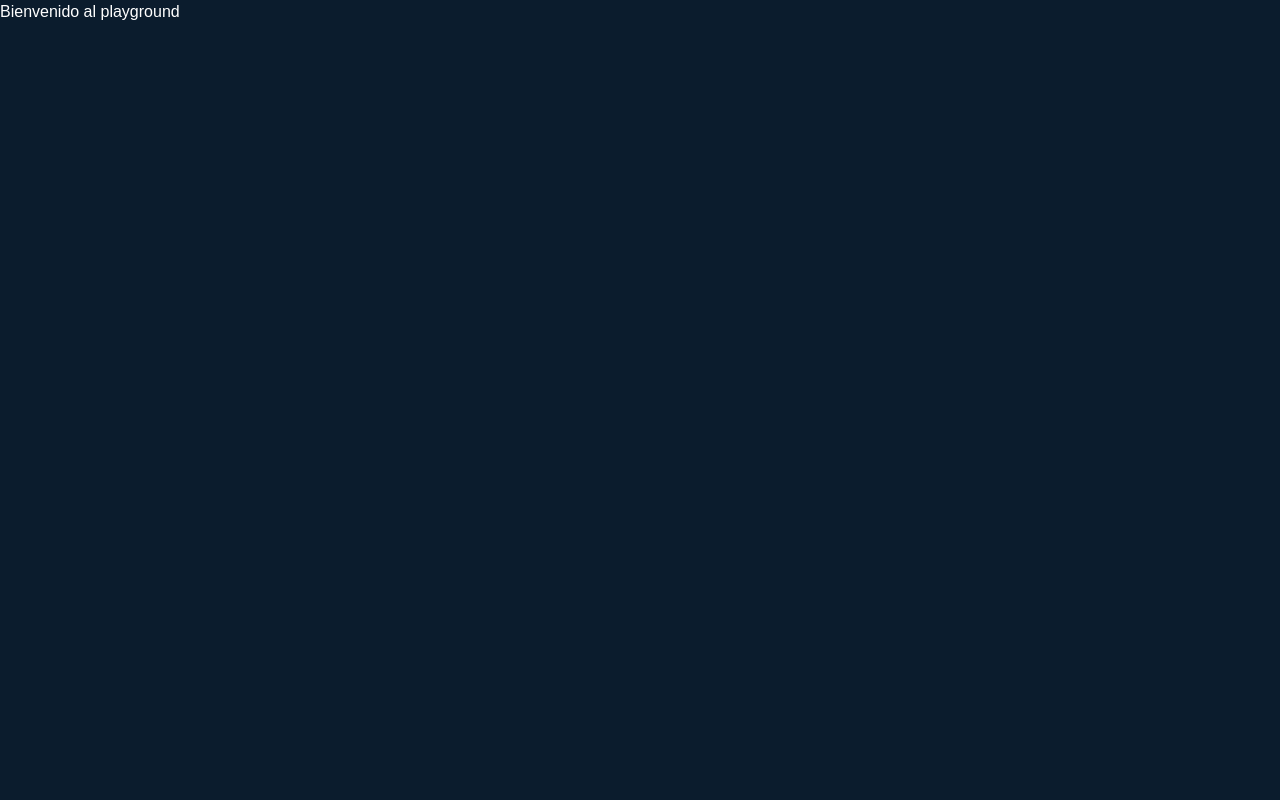
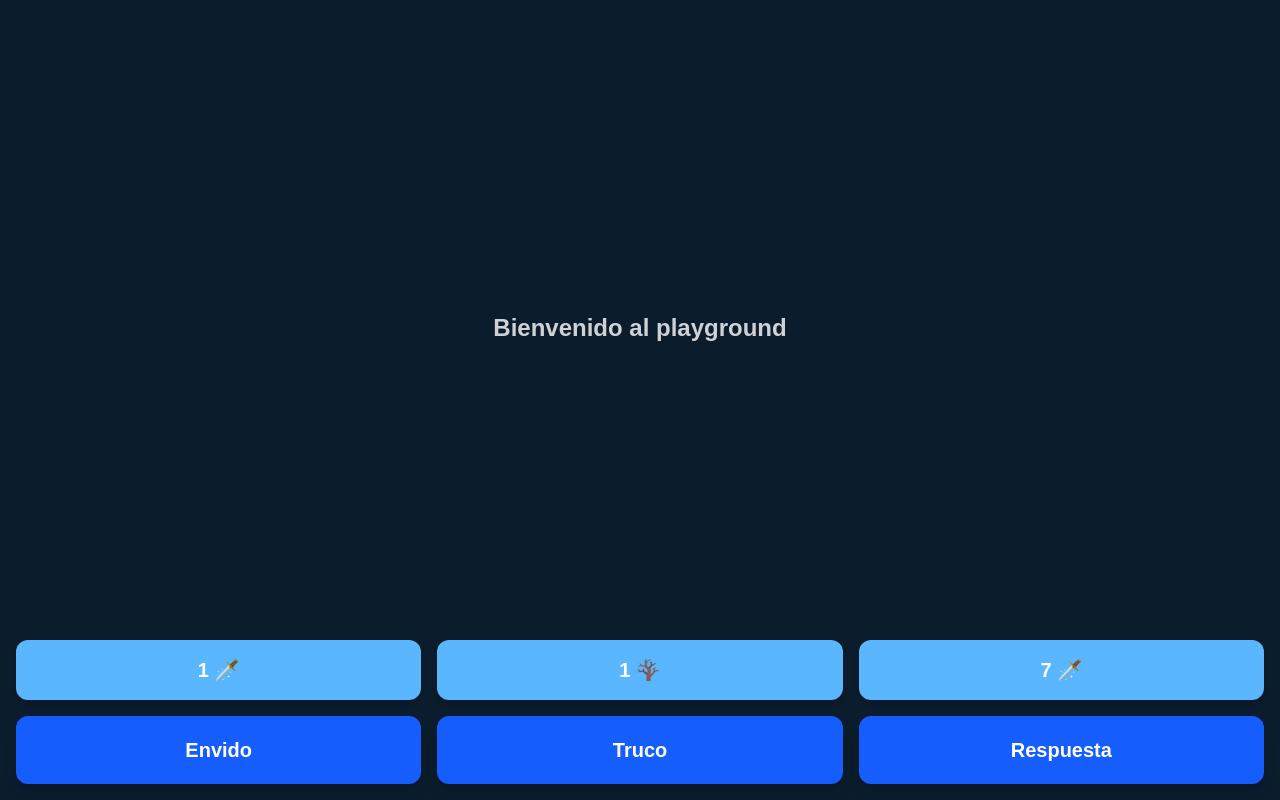
Before and after one commit to aleleup/Truco_Front_End, a Next.js app: page /playground in a window 1280 px wide. Built offline with nearby package versions, Linux system fonts and the light colour scheme.

Commit message:
playground ready to connect to server

```diff
--- /dev/null
+++ b/app/interfaces/gameEntranceInterfaces.tsx
@@ -0,0 +1,39 @@
+export type gameEntrance = PlayerStatus | PlayersAction | AuthorizationToPlay | IdAssignation | null
+// export interface gameEntrance{
+//     bet: Array<String>,
+//     card_index: number,
+//     allow_access: boolean,
+//     new_id: number
+// }
+export interface PlayersAction {
+    bet: Array<String>,
+    card_index: number
+}
+interface AuthorizationToPlay {
+    allow_access: boolean
+}
+interface IdAssignation {
+    new_id: number
+}
+interface PlayerStatus{
+    player_id: number,
+    points: number,
+    cards: Array<Card>,
+    options: PlayerOptions,
+    envido: number,
+    is_player_turn: boolean,
+
+}
+
+interface Card{
+    name: string,
+    value: number,
+    type: string,
+    envido_value: number
+}
+
+export interface PlayerOptions{
+    Respuesta?: Record<number, string>,
+    Truco: string,
+    Envido?: Record<number, string>
+}
--- /dev/null
+++ b/app/playground/components/ActionModal.tsx
@@ -0,0 +1,49 @@
+'use client';
+
+import React from 'react';
+import { ActionModalProps } from '@/app/interfaces/propsInterfaces';
+
+
+
+export default function ActionModal({buttonsArray, onClose, setBet}: ActionModalProps) {
+
+  return (
+    <div className="fixed inset-0 z-50 flex items-end justify-center bg-black/50">
+
+      {/* Contenedor del modal */}
+      <div className="w-full max-w-sm bg-[var(--color-primary)] rounded-t-3xl p-4 shadow-xl animate-slide-up">
+
+        {/* Botón cerrar (opcional) */}
+        {onClose && (
+          <button
+            onClick={onClose}
+            className="mb-3 w-full text-center text-sm text-gray-300"
+          >
+            Cerrar
+          </button>
+        )}
+
+        {/* Lista de botones */}
+        <div className="flex flex-col gap-3">
+          {buttonsArray.map((bet, index) => (
+            <button
+              key={index}
+              onClick={() => setBet(bet)}
+              className="
+                w-full py-4
+                bg-[var(--color-secondary)]
+                text-white font-bold text-lg
+                rounded-xl
+                shadow-md
+                active:scale-95
+                transition
+              "
+            >
+              {bet}
+            </button>
+          ))}
+        </div>
+      </div>
+    </div>
+  );
+}
--- a/app/playground/page.tsx
+++ b/app/playground/page.tsx
@@ -1,20 +1,126 @@
 'use client';
+
 import { useIdStore } from '@/hooks/useIdStore';
-import React from 'react'
- function PlayerPlayGround(){
-  const {id} = useIdStore()
-  console.log("USER ID: ", id)
-  // console.log("pgid",searchParams?.pgid)
-  // const {pgid: playgroundId} = searchParams
-    // const promise = seePlaygroundStatus(Number(playgroundId))
+import React, {useEffect, useState} from 'react';
+import { PlayerOptions, PlayersAction } from '../interfaces/gameEntranceInterfaces';
+import ActionModal from './components/ActionModal';
+
+function PlayGround() {
+  const { id } = useIdStore();
+  const [playersCards, setPlayersCards] = useState<Array<string>>([]);
+  const [playerOptions, setPlayerOptions] = useState<PlayerOptions | null>(null);
+  const [cardSelected, setCardSelected] = useState<number>(-1);
+  const [optionSelected, setOptionSelected] = useState<keyof PlayerOptions | null>(null);
+  const [betSelected, setBetSelected] = useState<string>("");
+  const [isPlayerTurn, setIsPlayerTurn] = useState<boolean>(true);
+  const [openModal, setOpenModal] = useState<boolean>(false);
+
+  // MOCK-UP DATA
+  useEffect(() => {
+    setPlayersCards(["1 🗡️", " 1 🪾", "7 🗡️"]);
+    setPlayerOptions({
+      Envido: {
+        0: "Envido",
+        1: "Real Envido",
+        2: "Falta Envido"
+      },
+      Truco: "Truco",
+      Respuesta: {
+        0: "Quiero",
+        1: "No Quiero"
+      }
+    })
+  }, []);
+
+  function typedKeys<T extends object>(obj: T): (keyof T)[] {
+    return Object.keys(obj) as (keyof T)[];
+  }
+
+  function closeModal(): void {
+    setOptionSelected(null);
+    setOpenModal(false);
+  }
+
+  function createButtonsArray<T extends keyof PlayerOptions | null>(optionSelected: T): string[]{
+    if (!playerOptions || !optionSelected ) return [];
+    const selected = playerOptions[optionSelected];
+    if (typeof selected === "string") return [selected];
+    if (!selected) return [];
+    return Object.values(selected);
+  };
+
+  function setBetAndCloseModal(bet:string):void{
+    setBetSelected(bet);
+    setOpenModal(false);
+  };
+
+  function setMessageToServer(): PlayersAction{
+    const bet: Array<string> = optionSelected && betSelected ? [optionSelected, betSelected] : [];
+    return {
+      bet,
+      card_index: cardSelected
+    }
+  }
+
+  useEffect(() => {
+    console.log(" Final MESSAGE: ", setMessageToServer());
+
+  }, [cardSelected]);
+
+  useEffect(() => {
+    console.log(" Final MESSAGE: ", setMessageToServer());
+
+ }, [betSelected]);
 
   return (
-    <div>
-      Bienvenido al playground
+    <main className="min-h-screen flex flex-col bg-[var(--color-primary)] text-white p-4">
+      {/* MODAL */}
 
-    </div>
-  )
+      {openModal && <ActionModal onClose={closeModal } buttonsArray={createButtonsArray(optionSelected)} setBet={setBetAndCloseModal}/>}
+
+      {/* Zona superior (mesa / estado del juego) */}
+      <section className="flex-1 flex items-center justify-center">
+        <h2 className="text-2xl font-semibold opacity-80">
+          Bienvenido al playground
+        </h2>
+      </section>
+
+      {/* Zona inferior de botones */}
+      <section className="w-full flex flex-col gap-4">
+
+        {/* Cartas */}
+        <div className="grid grid-cols-3 gap-4">
+          {playersCards.length && playersCards.map((card, i) => (
+              <button key={i}
+                onClick={() => setCardSelected(i)}
+                disabled={!isPlayerTurn}
+                className="disabled:bg-gray-400 bg-[var(--color-secondary)] py-4 rounded-xl text-xl font-bold shadow-md active:scale-95 transition"
+                >
+                {card}
+              </button>
+          ))}
+        </div>
+
+        {/* Envido / Truco / Responder */}
+        <div className="grid grid-cols-3 gap-4">
+          { playerOptions !== null && typedKeys(playerOptions).map((option, i)=> (
+            <button
+              onClick={() => {
+                setOpenModal(true)
+                setOptionSelected(option)
+              }
+              }
+              key={i}
+              disabled={!isPlayerTurn}
+              className="disabled:bg-gray-400 bg-blue-600 py-5 rounded-xl text-xl font-extrabold shadow-lg active:scale-95 transition">
+            {option}
+          </button>
+          )) }
+        </div>
+
+      </section>
+    </main>
+  );
 }
 
-
-export default PlayerPlayGround
+export default PlayGround;
--- a/components/ButtonWithWs.tsx
+++ b/components/ButtonWithWs.tsx
@@ -3,7 +3,6 @@ import React, { useEffect, useState } from 'react';
 import { useRouter } from 'next/navigation';
 
 import { buttonWithWsProps } from '@/app/interfaces/propsInterfaces';
-import { gameEntrance } from '@/app/interfaces/hooksInterfaces';
 
 import { useWebSocket } from '@/hooks/useWebSocket';
 import { useIdStore } from '@/hooks/useIdStore';
--- a/hooks/useWebSocket.ts
+++ b/hooks/useWebSocket.ts
@@ -1,5 +1,6 @@
 import { useEffect, useRef, useState } from "react";
-import { useWebSockeInterface, gameEntrance } from "@/app/interfaces/hooksInterfaces";
+import { useWebSockeInterface } from "@/app/interfaces/hooksInterfaces";
+import { gameEntrance } from "@/app/interfaces/gameEntranceInterfaces";
 
 export function useWebSocket(url: string): useWebSockeInterface {
     const wsRef = useRef<WebSocket | null>(null);
```
Also changed, not shown: app/interfaces/hooksInterfaces.ts (+2 -20 lines), app/interfaces/propsInterfaces.ts (+9 -1 lines).
